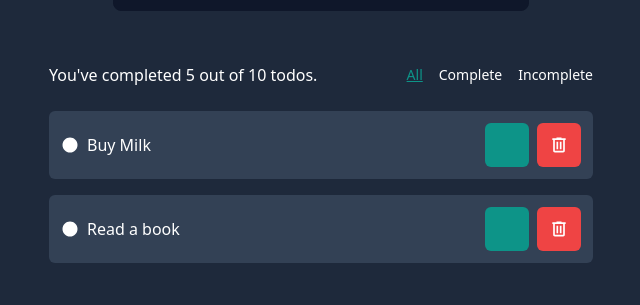
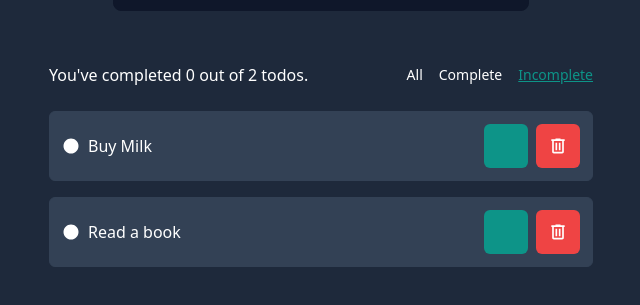
Before and after one commit to stefanelli990/todo-app, a Vue app: page / in a window 1280 px wide. Both pictures are taken after a click on the element "Incomplete". Shown: the part 175-480 px from the top of the page, without its empty margins (319-959 px from the left). Built offline with nearby package versions, Linux system fonts and the light colour scheme; some icons are missing.

Commit message:
added tabs

```diff
--- a/src/components/TodoItem.vue
+++ b/src/components/TodoItem.vue
@@ -1,23 +1,24 @@
 <template>
-  <li class="mb-4 p-3 bg-slate-700 rounded-md flex">
+  <li class="mb-4 p-3 bg-slate-700 rounded-md flex border" :class="isEditing ? 'border-yellow-500' : 'border-slate-700'">
     <div class="flex items-center flex-1 space-x-2">
       <button @click="$emit('complete')">
         <Icon v-if="isComplete" icon="carbon:checkmark-filled" width="18" height="18" />
-        <Icon v-else  icon="material-symbols:circle" width="18" height="18" />
+        <Icon v-else icon="material-symbols:circle" width="18" height="18" />
       </button>
-
       <input
+      ref="inputTodoRef"
         v-if="isEditing"
         class="bg-transparent  outline-none"
         type="text"
+        v-model="inputTodo"
       />
       <span v-else :class="{ 'line-through': isComplete	}">{{ title }}</span>
     </div>
     <div class="flex space-x-2">
-      <TodoBtn v-if="isEditing" colour="bg-yellow-500 text-black">
+      <TodoBtn v-if="isEditing" @click="handleUpdate(id)" colour="bg-yellow-500 text-black">
         <Icon icon="ant-design:save-outlined" width="20" height="20" />
       </TodoBtn>
-      <TodoBtn v-if="!isEditing" colour="bg-teal-600"
+      <TodoBtn v-if="!isEditing" @click="editTodo(title)" colour="bg-teal-600"
         ><Icon icon="bx:edit" width="20" height="20"
       /></TodoBtn>
       <TodoBtn  colour="bg-red-500" @click="$emit('delete')"
@@ -29,17 +30,34 @@
 
 <script setup>
 
-import { ref } from 'vue'
+import { ref, nextTick  } from 'vue'
 import { Icon } from "@iconify/vue"
 import TodoBtn from "../components/TodoBtn.vue"
+import { useTodoStore } from '../stores/todoStore';
+
+const todoStore = useTodoStore()
 
 const isEditing = ref(false)
+const inputTodo = ref('')
+const inputTodoRef = ref(null)
 
-const props = defineProps({
-  title: String,
-  isComplete: Boolean
-})
+const props = defineProps(['title','isComplete','id'])
+const emits = defineEmits(['complete','delete','update'])
 
-const emits = defineEmits(['complete','delete'])
+const editTodo = (title) => {
+
+  isEditing.value = true
+  inputTodo.value = title
+
+  nextTick(() => {
+    inputTodoRef.value.select()
+  })
+}
+
+const handleUpdate = (id) => {
+
+  todoStore.updateTodo(id,inputTodo.value)
+  isEditing.value = false
+}
 
 </script>
--- a/src/components/TodoList.vue
+++ b/src/components/TodoList.vue
@@ -1,24 +1,31 @@
 <template>
   <div class="flex justify-between items-center mx-auto mb-6 max-w-xl px-4">
-    <h2 class="">You've completed 5 out of 10 todos.</h2>
+    <h2 class="">You've completed {{ todoStore.countCompleted }} out of {{ todoStore.countTotal }} todos.</h2>
     <div class="flex space-x-4 text-sm">
-      <span class="text-teal-600 cursor-pointer underline hover:underline">All</span>
-      <span class="cursor-pointer hover:underline">Complete</span>
-      <span class="cursor-pointer hover:underline">Incomplete</span>
+      <span class="cursor-pointer hover:underline" :class="{'text-teal-600 underline': filter === 'all'}" @click="filter = 'all'">All</span>
+      <span class="cursor-pointer hover:underline" :class="{'text-teal-600 underline': filter === 'completed'}" @click="filter = 'completed'">Complete</span>
+      <span class="cursor-pointer hover:underline" :class="{'text-teal-600 underline': filter === 'incomplete'}" @click="filter = 'incomplete'">Incomplete</span>
     </div>
   </div>
-  <ul class="mx-auto max-w-xl px-4">
-    <TodoItem v-for="todo in todoStore.todos" :key="todo.id" :title="todo.title" :is-complete="todo.isComplete" @complete="todoStore.completeTodo(todo.id)" @delete="todoStore.deleteTodo(todo.id)"/>
+  <ul class="mx-auto max-w-xl px-4" v-if="filter === 'all'">
+    <TodoItem v-for="todo in todoStore.todos" :key="todo.id" :id="todo.id" :title="todo.title" :is-complete="todo.isComplete" @complete="todoStore.completeTodo(todo.id)" @delete="todoStore.deleteTodo(todo.id)"/>
   </ul>
-  <!-- <div class="mx-auto max-w-xl px-4 flex justify-center">
-    <img class="max-w-[300px] w-full" src="../assets/todo-illustration.svg" alt="">
-  </div> -->
+  <ul class="mx-auto max-w-xl px-4" v-if="filter === 'completed'">
+    <TodoItem v-for="todo in todoStore.completedTodos" :key="todo.id" :id="todo.id" :title="todo.title" :is-complete="todo.isComplete" @complete="todoStore.completeTodo(todo.id)" @delete="todoStore.deleteTodo(todo.id)"/>
+  </ul>
+  <ul class="mx-auto max-w-xl px-4" v-if="filter === 'incomplete'">
+    <TodoItem v-for="todo in todoStore.incompleteTodos" :key="todo.id" :id="todo.id" :title="todo.title" :is-complete="todo.isComplete" @complete="todoStore.completeTodo(todo.id)" @delete="todoStore.deleteTodo(todo.id)"/>
+  </ul>
 </template>
 
 <script setup>
+import {ref} from 'vue'
 import TodoItem from "./TodoItem.vue"
 import { useTodoStore } from "../stores/todoStore"
+const filter = ref('all')
 
 const todoStore = useTodoStore()
 
+
+
 </script>
--- a/src/stores/todoStore.js
+++ b/src/stores/todoStore.js
@@ -6,7 +6,22 @@ export const useTodoStore = defineStore("todoStore", {
     todos: [{id:1, title: 'Buy Milk', isComplete: false},{id:2, title: 'Read a book', isComplete: false}],
 
   }),
-  getters: {},
+  getters: {
+    completedTodos() {
+      return this.todos.filter(todo => todo.isComplete)
+    },
+    incompleteTodos() {
+      return this.todos.filter(todo => !todo.isComplete)
+    },
+    countCompleted() {
+      return this.todos.reduce((acc, curr) => {
+        return curr.isComplete ? acc + 1 : acc
+      }, 0)
+    },
+    countTotal() {
+      return this.todos.length
+    }
+  },
   actions: {
     addTodo(todo) {
       // Add a new todo item to the array
@@ -30,6 +45,15 @@ export const useTodoStore = defineStore("todoStore", {
       if(todo) {
         todo.isComplete = !todo.isComplete
       }
-    }
+    },
+    updateTodo(todoId,inputTodo) {
+
+
+      const todo = this.todos.find((todo) => todo.id === todoId)
+
+      console.log(todoId,inputTodo)
+
+      todo.title = inputTodo
+   }
   }
 })
```
